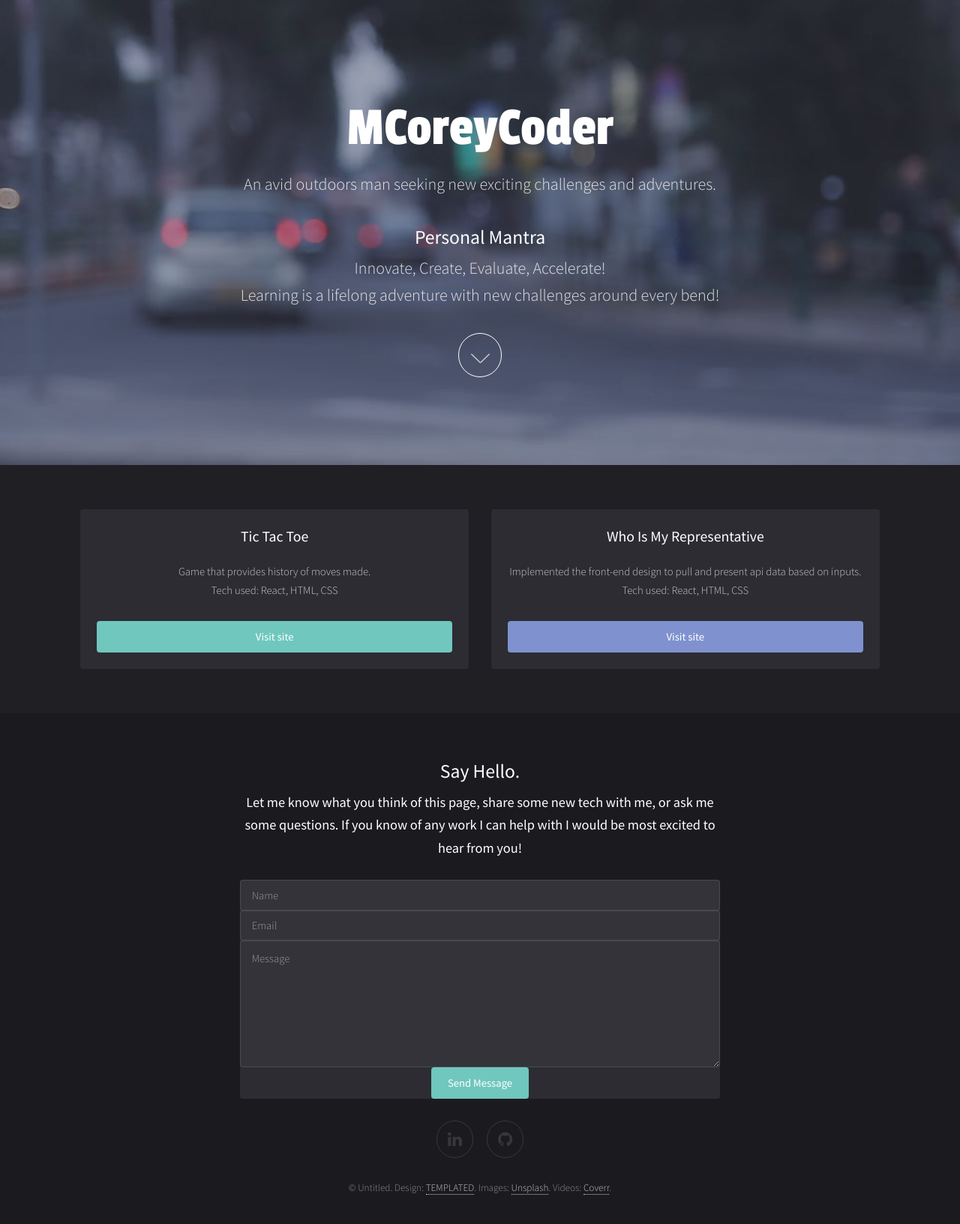
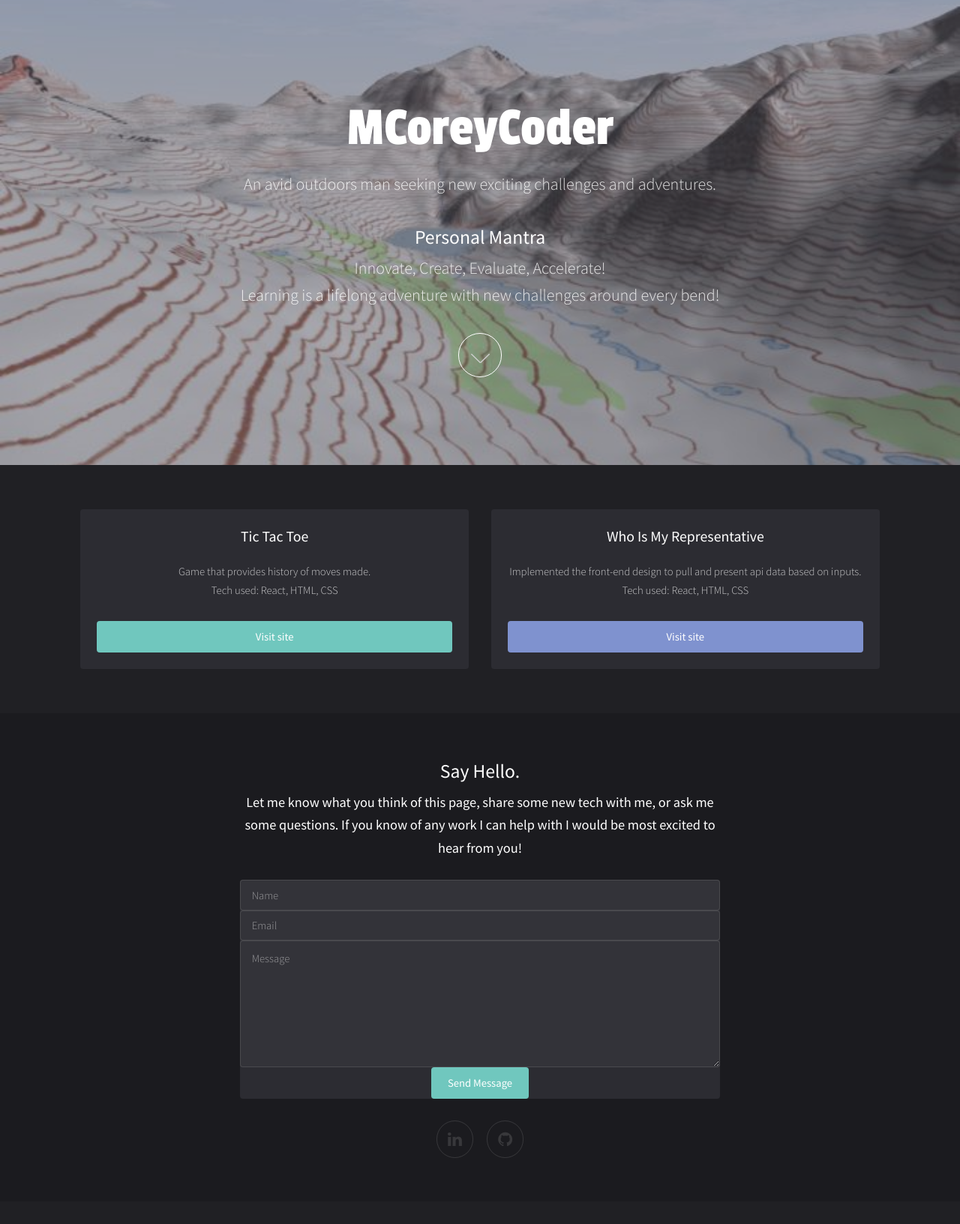
Before and after one commit to mcoreycoder/mcorey-profolio, a plain HTML site: page index.html in a window 1280 px wide. Shown: the whole page at 75% size. After the commit the page ends 1602 px from the top, so only its background shows below. Drawn offline with Linux system fonts and the light colour scheme.

Commit message:
new background image

```diff
--- a/assets/css/main.css
+++ b/assets/css/main.css
@@ -1167,7 +1167,7 @@
 		justify-content: center;
 		padding: 8em 4em 6em 4em;
 		min-height: 70vh;
-		background-image: url("../../images/banner.jpg");
+		background-image: url("../../images/3D_Topo_Example.jpg");
 		background-position: center;
 		background-size: cover;
 		background-repeat: no-repeat;
--- a/index.html
+++ b/index.html
@@ -21,7 +21,8 @@
 				its extension (eg. images/banner). Your video must be available in both .mp4 and .webm
 				formats to work correctly.
 			-->
-	<section id="banner" data-video="images/banner">
+	<!-- <section id="banner" data-video="images/banner"> -->
+		<section id="banner">
 		<div class="inner">
 			<header>
 				<h1>MCoreyCoder</h1>
@@ -148,7 +149,7 @@
 					</section>
 
 			<ul class="icons">
-					<li><a href="https://www.linkedin.com/in/michael-corey-coder/" class="icon fa-linkedin"><span class="label">LinkedIn</span></a></li>
+					<li><a href="https://www.linkedin.com/in/mcoreycoder/" class="icon fa-linkedin"><span class="label">LinkedIn</span></a></li>
 					<li><a href="https://github.com/mcoreycoder" class="icon fa-github"><span class="label">Dribbble</span></a></li>
 
 				<!-- <li><a href="#" class="icon fa-twitter"><span class="label">Twitter</span></a></li>
@@ -156,8 +157,8 @@
 				<li><a href="#" class="icon fa-instagram"><span class="label">Instagram</span></a></li>
 				<li><a href="#" class="icon fa-envelope"><span class="label">Email</span></a></li> -->
 			</ul>
-			<p class="copyright">&copy; Untitled. Design: <a href="https://templated.co">TEMPLATED</a>. Images: <a
-					href="https://unsplash.com/">Unsplash</a>. Videos: <a href="http://coverr.co/">Coverr</a>.</p>
+			<!-- <p class="copyright">&copy; Untitled. Design: <a href="https://templated.co">TEMPLATED</a>. Images: <a
+					href="https://unsplash.com/">Unsplash</a>. Videos: <a href="http://coverr.co/">Coverr</a>.</p> -->
 		</div>
 	</footer>
 
@@ -170,10 +171,10 @@
 	<script src="assets/js/main.js"></script>
 
 		<!-- //below is the scrip for google form submissions -->
-		<!-- <script src="https://wzrd.in/standalone/formdata-polyfill"></script>
+		<script src="https://wzrd.in/standalone/formdata-polyfill"></script>
 		<script src="https://wzrd.in/standalone/promise-polyfill@latest"></script>
-		<script src="https://wzrd.in/standalone/whatwg-fetch@latest"></script> -->
-		<!-- <script>
+		<script src="https://wzrd.in/standalone/whatwg-fetch@latest"></script>
+		<script>
 
 			// added function to serializObject because that was not a function previously
 			$.fn.serializeObject = function () {
@@ -213,7 +214,7 @@
 
 
 
-		</script> -->
+		</script>
 
 </body>
 
```
Also changed, not shown: images/3D_Topo_Example.jpg (added).
